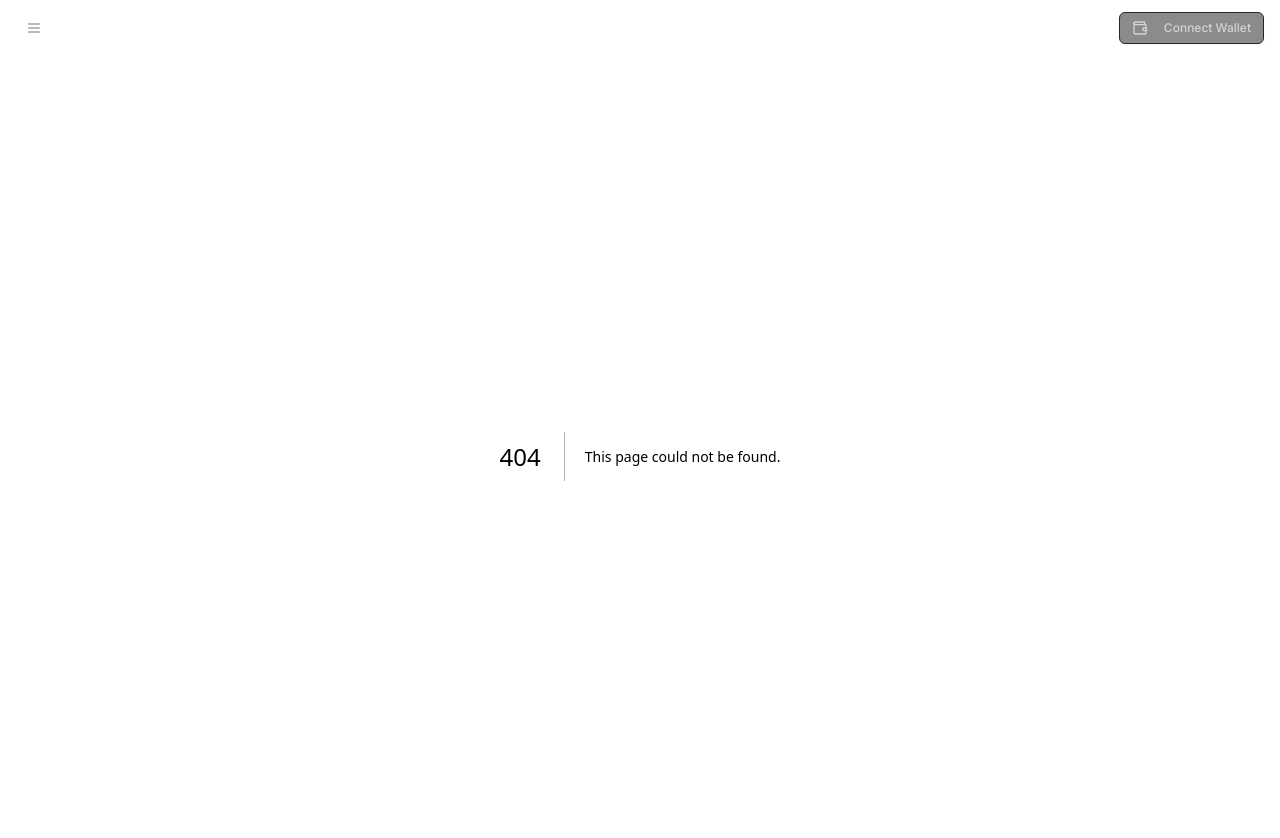
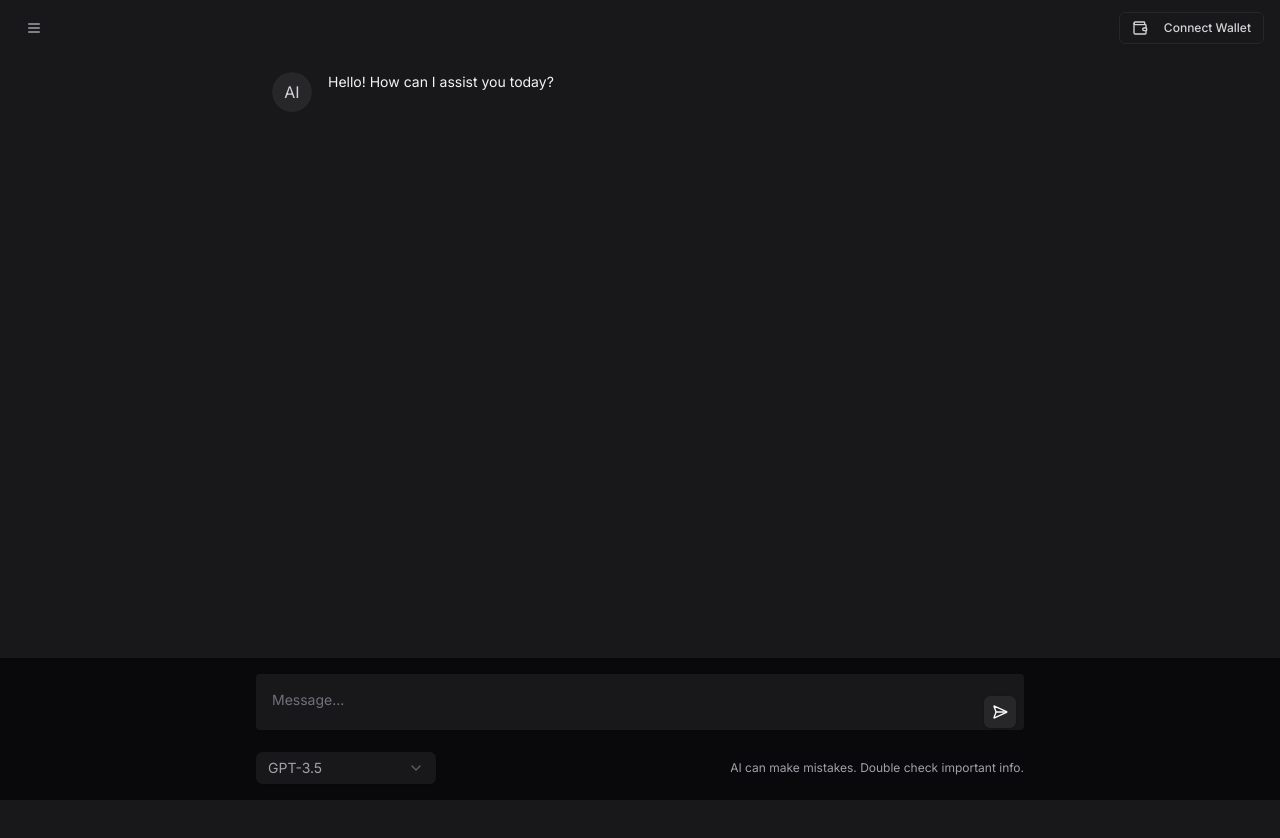
Before and after one commit to 0xZap/cdp-0xzap, a Next.js app in the folder client/: page /terminal in a window 1280 px wide. Before the commit this address had no page. Shown: the top 838 px of the page. After the commit the page ends 800 px from the top, so only its background shows below. Built offline with nearby package versions, Linux system fonts and the light colour scheme.

Commit message:
integrating server of cdp agent

```diff
--- /dev/null
+++ b/client/app/api/chat/route.ts
@@ -0,0 +1,45 @@
+// app/api/chat/route.ts
+import { NextResponse } from "next/server";
+
+// Adjust this to match the base URL where your Express server is running
+const EXPRESS_SERVER_URL = "http://localhost:3001/api/chat";
+
+export async function POST(request: Request) {
+  try {
+    const body = await request.json();
+    const { message } = body;
+
+    if (!message) {
+      return NextResponse.json(
+        { error: "Missing 'message' field" },
+        { status: 400 }
+      );
+    }
+
+    // Forward the message to your Express server
+    const serverResponse = await fetch(EXPRESS_SERVER_URL, {
+      method: "POST",
+      headers: { "Content-Type": "application/json" },
+      body: JSON.stringify({ message }),
+    });
+
+    const data = await serverResponse.json();
+
+    if (!serverResponse.ok) {
+      // The Express server responded with an error
+      return NextResponse.json(
+        { error: data.error || "Unknown error from Express server" },
+        { status: serverResponse.status }
+      );
+    }
+
+    // Return the JSON response from your Express server
+    return NextResponse.json(data);
+  } catch (error: any) {
+    console.error("Error in Next.js route POST /api/chat:", error);
+    return NextResponse.json(
+      { error: error.message || "Unknown server error" },
+      { status: 500 }
+    );
+  }
+}
--- a/client/app/page.tsx
+++ b/client/app/page.tsx
@@ -1,89 +1,16 @@
-"use client";
+// app/page.tsx
+import Link from "next/link";
 
-import { useState } from "react";
-import { Avatar, AvatarFallback } from "@/components/ui/avatar";
-import { Button } from "@/components/ui/button";
-import {
-  Select,
-  SelectContent,
-  SelectItem,
-  SelectTrigger,
-  SelectValue,
-} from "@/components/ui/select";
-import { models } from "@/lib/mock-data";
-import { SendHorizontal } from "lucide-react";
-
-export default function Terminal() {
-  const [messages, setMessages] = useState<
-    Array<{ id: string; content: string; role: "user" | "assistant" }>
-  >([
-    {
-      id: "1",
-      content: "Hello! How can I assist you today?",
-      role: "assistant",
-    },
-  ]);
-  const [inputValue, setInputValue] = useState("");
-
+export default function HomePage() {
   return (
-    <div className="flex flex-col h-[calc(100vh-3.5rem)] bg-zinc-900">
-      <main className="flex-1 overflow-auto">
-        <div className="max-w-3xl mx-auto p-4 space-y-8">
-          {messages.map((message) => (
-            <div key={message.id} className="flex gap-4">
-              <Avatar>
-                <AvatarFallback className="bg-zinc-800 text-zinc-300">
-                  {message.role === "user" ? "U" : "AI"}
-                </AvatarFallback>
-              </Avatar>
-              <div className="flex-1">
-                <p className="text-sm text-zinc-100">{message.content}</p>
-              </div>
-            </div>
-          ))}
-        </div>
-      </main>
-
-      <div className="bg-zinc-950 p-4">
-        <div className="max-w-3xl mx-auto space-y-4">
-          <div className="relative">
-            <textarea
-              value={inputValue}
-              onChange={(e) => setInputValue(e.target.value)}
-              placeholder="Message..."
-              className="w-full min-h-[56px] resize-none rounded bg-zinc-900 border-0 p-4 pr-12 text-sm text-zinc-100 placeholder:text-zinc-500 focus:ring-1 focus:ring-zinc-800"
-              rows={1}
-            />
-            <Button
-              size="icon"
-              className="absolute right-2 bottom-2 h-8 w-8 bg-zinc-800 hover:bg-zinc-700"
-            >
-              <SendHorizontal className="h-4 w-4" />
-            </Button>
-          </div>
-          <div className="flex items-center justify-between text-xs text-zinc-400">
-            <Select defaultValue="gpt-3.5">
-              <SelectTrigger className="w-[180px] h-8 bg-zinc-900 border-0">
-                <SelectValue />
-              </SelectTrigger>
-              <SelectContent className="bg-zinc-900 border-zinc-800">
-                {models.map((model) => (
-                  <SelectItem
-                    key={model.id}
-                    value={model.id}
-                    className="text-zinc-100"
-                  >
-                    {model.name}
-                  </SelectItem>
-                ))}
-              </SelectContent>
-            </Select>
-            <p>
-              AI can make mistakes. Consider checking important information.
-            </p>
-          </div>
-        </div>
-      </div>
-    </div>
+    <main className="h-screen flex flex-col items-center justify-center bg-zinc-900 text-zinc-200">
+      <h1 className="text-2xl mb-4">Welcome to the Chatbot</h1>
+      <Link
+        href="/terminal"
+        className="px-4 py-2 bg-zinc-700 hover:bg-zinc-600 rounded"
+      >
+        Go to Chat
+      </Link>
+    </main>
   );
 }
--- /dev/null
+++ b/client/app/terminal/page.tsx
@@ -0,0 +1,147 @@
+"use client";
+
+import React, { useState } from "react";
+import { Avatar, AvatarFallback } from "@/components/ui/avatar";
+import { Button } from "@/components/ui/button";
+import {
+  Select,
+  SelectContent,
+  SelectItem,
+  SelectTrigger,
+  SelectValue,
+} from "@/components/ui/select";
+import { models } from "@/lib/mock-data";
+import { SendHorizontal } from "lucide-react";
+
+interface Message {
+  id: string;
+  content: string;
+  role: "user" | "assistant";
+}
+
+export default function TerminalPage() {
+  const [messages, setMessages] = useState<Message[]>([
+    {
+      id: "1",
+      content: "Hello! How can I assist you today?",
+      role: "assistant",
+    },
+  ]);
+  const [inputValue, setInputValue] = useState("");
+  const [isLoading, setIsLoading] = useState(false);
+
+  async function handleSend() {
+    if (!inputValue.trim()) return;
+
+    // 1. Add the user's message to the chat
+    const userMsg: Message = {
+      id: String(Date.now()),
+      content: inputValue,
+      role: "user",
+    };
+    setMessages((prev) => [...prev, userMsg]);
+    setInputValue("");
+    setIsLoading(true);
+
+    try {
+      // 2. Call our Next.js API route, which forwards the request to the Express server
+      const res = await fetch("/api/chat", {
+        method: "POST",
+        headers: { "Content-Type": "application/json" },
+        body: JSON.stringify({ message: userMsg.content }),
+      });
+
+      if (!res.ok) {
+        // If the Next.js route returns an error, handle it
+        const errData = await res.json();
+        throw new Error(errData.error || "Request failed");
+      }
+
+      const data = await res.json();
+      // data should look like { answer: "some text from the agent" }
+      const assistantMsg: Message = {
+        id: String(Date.now()),
+        content: data.answer,
+        role: "assistant",
+      };
+      setMessages((prev) => [...prev, assistantMsg]);
+    } catch (err: any) {
+      console.error("Chat error:", err);
+      const errorMsg: Message = {
+        id: String(Date.now()),
+        content: "Sorry, there was an error: " + err.message,
+        role: "assistant",
+      };
+      setMessages((prev) => [...prev, errorMsg]);
+    } finally {
+      setIsLoading(false);
+    }
+  }
+
+  return (
+    <div className="flex flex-col h-[calc(100vh-3.5rem)] bg-zinc-900">
+      <main className="flex-1 overflow-auto">
+        <div className="max-w-3xl mx-auto p-4 space-y-8">
+          {messages.map((message) => (
+            <div key={message.id} className="flex gap-4">
+              <Avatar>
+                <AvatarFallback className="bg-zinc-800 text-zinc-300">
+                  {message.role === "user" ? "U" : "AI"}
+                </AvatarFallback>
+              </Avatar>
+              <div className="flex-1">
+                <p className="text-sm text-zinc-100">{message.content}</p>
+              </div>
+            </div>
+          ))}
+        </div>
+      </main>
+
+      <div className="bg-zinc-950 p-4">
+        <div className="max-w-3xl mx-auto space-y-4">
+          <div className="relative">
+            <textarea
+              value={inputValue}
+              onChange={(e) => setInputValue(e.target.value)}
+              placeholder="Message..."
+              className="w-full min-h-[56px] resize-none rounded bg-zinc-900 border-0 p-4 pr-12 text-sm text-zinc-100 placeholder:text-zinc-500 focus:ring-1 focus:ring-zinc-800"
+              rows={1}
+            />
+            <Button
+              size="icon"
+              className="absolute right-2 bottom-2 h-8 w-8 bg-zinc-800 hover:bg-zinc-700"
+              onClick={handleSend}
+              disabled={isLoading}
+            >
+              {isLoading ? (
+                <div className="animate-spin w-4 h-4 border-2 border-white border-t-transparent rounded-full" />
+              ) : (
+                <SendHorizontal className="h-4 w-4" />
+              )}
+            </Button>
+          </div>
+
+          <div className="flex items-center justify-between text-xs text-zinc-400">
+            <Select defaultValue="gpt-3.5">
+              <SelectTrigger className="w-[180px] h-8 bg-zinc-900 border-0">
+                <SelectValue />
+              </SelectTrigger>
+              <SelectContent className="bg-zinc-900 border-zinc-800">
+                {models.map((model) => (
+                  <SelectItem
+                    key={model.id}
+                    value={model.id}
+                    className="text-zinc-100"
+                  >
+                    {model.name}
+                  </SelectItem>
+                ))}
+              </SelectContent>
+            </Select>
+            <p>AI can make mistakes. Double check important info.</p>
+          </div>
+        </div>
+      </div>
+    </div>
+  );
+}
```
Also changed, not shown: client/.eslintrc.json.
